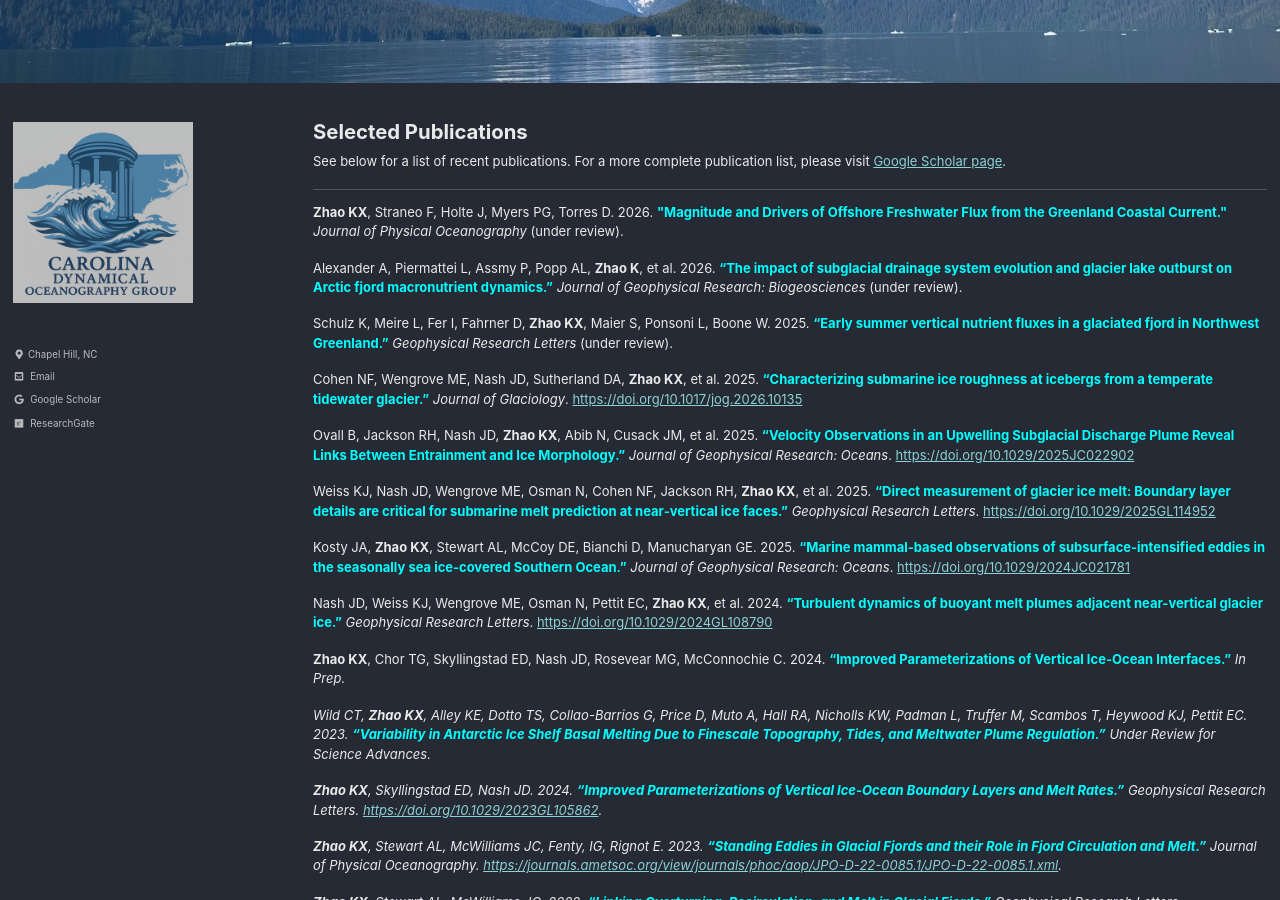
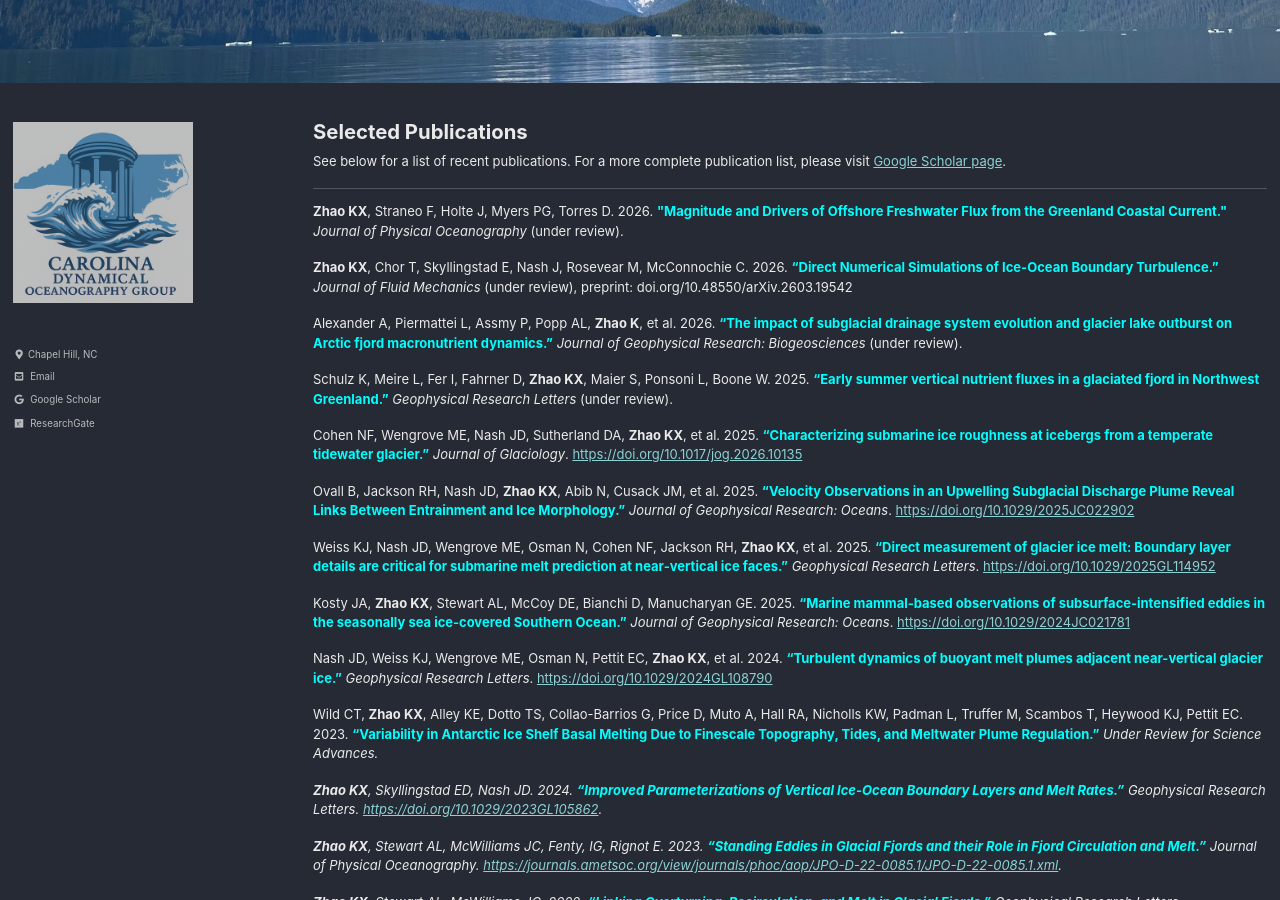
Before and after one commit to unc-ocean-dynamics/unc-ocean-dynamics.github.io, a Jekyll site: the page built from _pages/publications.md, in a window 1280 px wide and 900 px high, scrolled down 224 px. Built offline with Jekyll 4.4.1, drawn with Linux system fonts in a browser that asks for light colours; cached includes are drawn as plain includes.

Commit message:
Update pubpage.html

```diff
--- a/_includes/pubpage.html
+++ b/_includes/pubpage.html
@@ -3,6 +3,12 @@
 <p><b>Zhao KX</b>, Straneo F, Holte J, Myers PG, Torres D. 2026.
 <span><b><font color="#00FFFF">"Magnitude and Drivers of Offshore Freshwater Flux from the Greenland Coastal Current."</font></b></span>
 <em>Journal of Physical Oceanography</em> (under review). </p>
+</div>
+
+<div id="ref-zhao.ea2026" class="csl-entry" role="doc-biblioentry">
+<p><b>Zhao KX</b>, Chor T, Skyllingstad E, Nash J, Rosevear M, McConnochie C. 2026.
+<span><b><font color="#00FFFF">“Direct Numerical Simulations of Ice-Ocean Boundary Turbulence.”</font></b></span>
+<em>Journal of Fluid Mechanics</em> (under review), preprint: doi.org/10.48550/arXiv.2603.19542 </p>
 </div>
 
 <div id="ref-alexander.ea2026" class="csl-entry" role="doc-biblioentry">
@@ -51,10 +57,6 @@
 <em>Geophysical Research Letters</em>. <a href="https://doi.org/10.1029/2024GL108790">https://doi.org/10.1029/2024GL108790</a></p>
 </div>
 
-<div id="ref-zhao.ea2024c" class="csl-entry" role="doc-biblioentry">
-<p><b>Zhao KX</b>, Chor TG, Skyllingstad ED, Nash JD, Rosevear MG, McConnochie C. 2024. <span><b><font color="#00FFFF">“Improved Parameterizations of Vertical Ice-Ocean Interfaces.”</font></b></span> <em>In Prep.
-
-
 <div id="ref-zhao.ea2024b" class="csl-entry" role="doc-biblioentry">
 <p>Wild CT, <b>Zhao KX</b>, Alley KE, Dotto TS, Collao-Barrios G, Price D, Muto A, Hall RA, Nicholls KW, Padman L, Truffer M, Scambos T, Heywood KJ, Pettit EC. 2023. <span><b><font color="#00FFFF">“Variability in Antarctic Ice Shelf Basal Melting Due to Finescale Topography, Tides, and Meltwater Plume Regulation.”</font></b></span> <em>Under Review for Science Advances.
 
```
